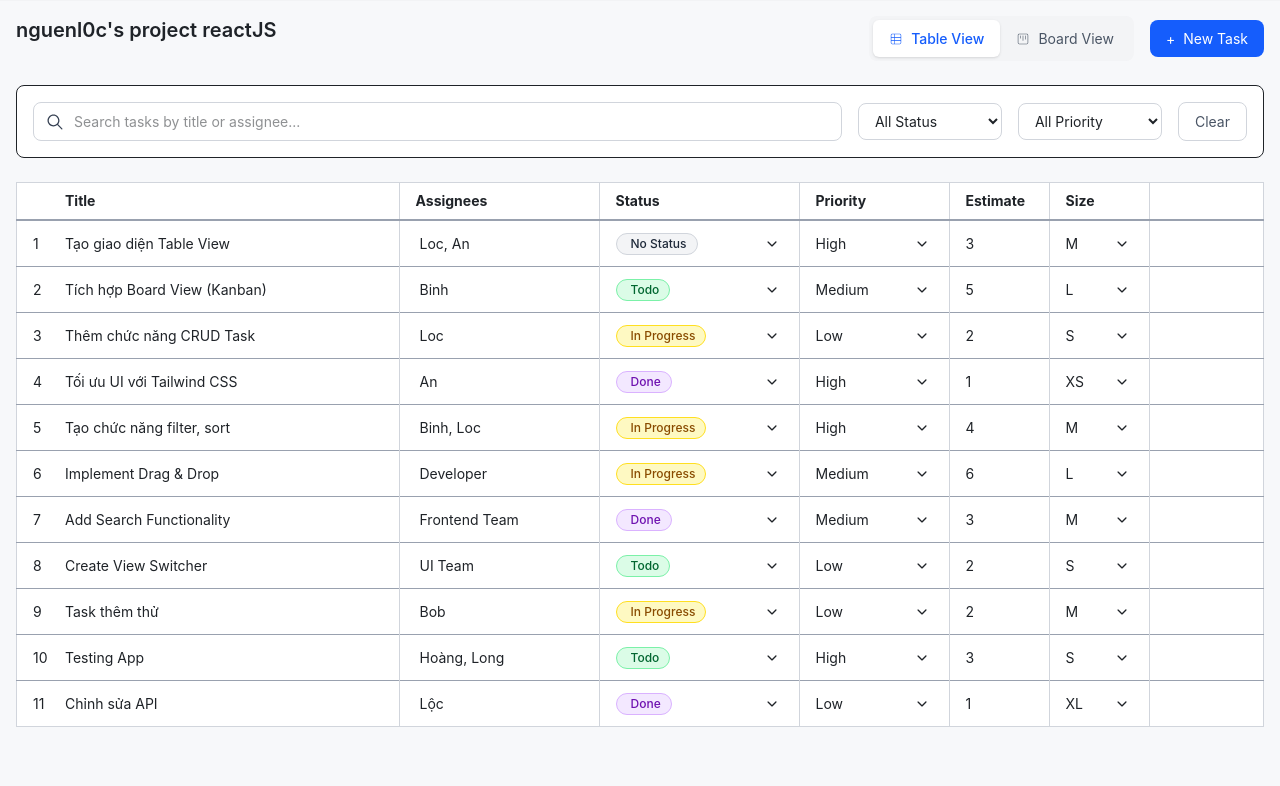
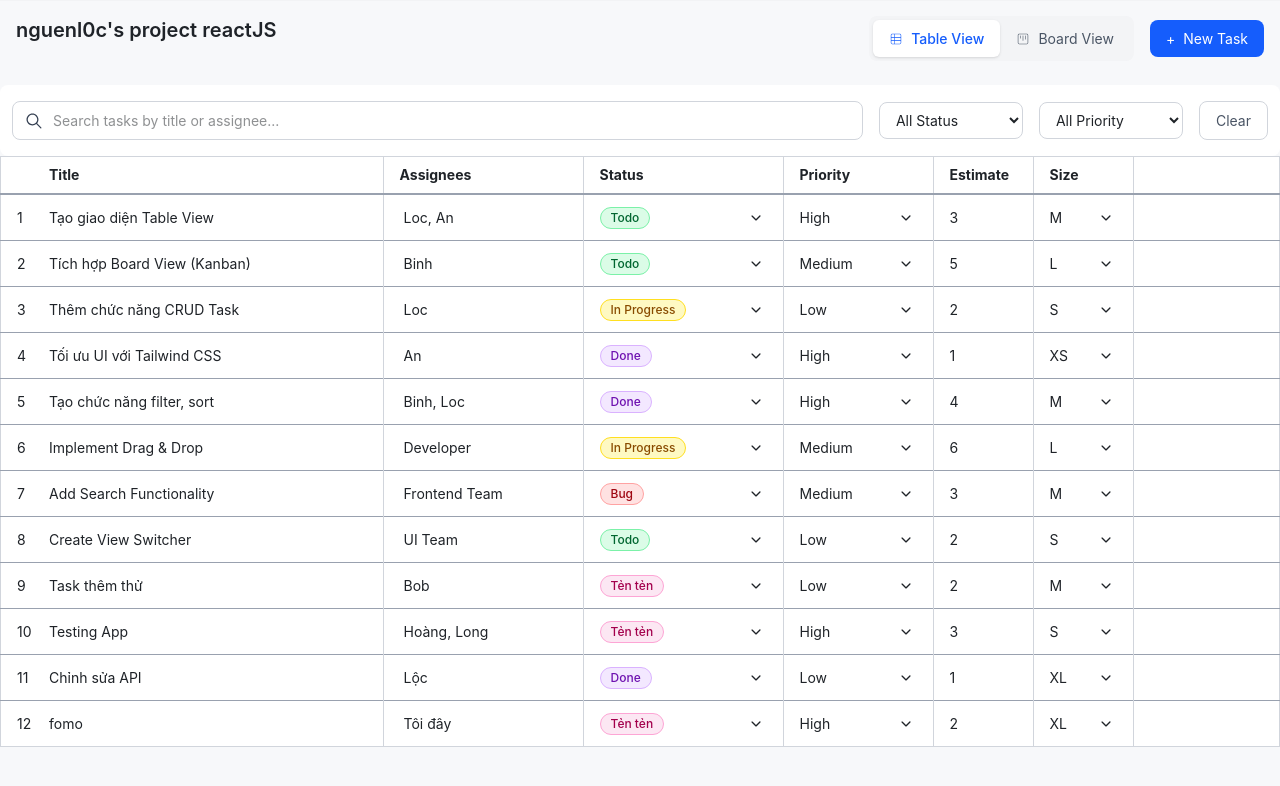
Before and after one commit to nguenl0c/nguenloc-github, a React (Vite) app: page / in a window 1280 px wide. Shown: the top 786 px of the page. Built offline with nearby package versions, Linux system fonts and the light colour scheme; data requests are answered from the project's data file.

Commit message:
Update task statuses, enhance status handling, and add color picker component

```diff
--- a/db.json
+++ b/db.json
@@ -7,7 +7,7 @@
         "Loc",
         "An"
       ],
-      "status": "Bug",
+      "status": "Todo",
       "priority": "High",
       "estimate": 3,
       "size": "M"
@@ -52,7 +52,7 @@
         "Binh",
         "Loc"
       ],
-      "status": "In Progress",
+      "status": "Done",
       "priority": "High",
       "estimate": 4,
       "size": "M"
@@ -74,7 +74,7 @@
       "assignees": [
         "Frontend Team"
       ],
-      "status": "Done",
+      "status": "Bug",
       "priority": "Medium",
       "estimate": 3,
       "size": "M"
@@ -97,7 +97,7 @@
       "assignees": [
         "Bob"
       ],
-      "status": "In Progress",
+      "status": "Tẻn tẻn",
       "priority": "Low",
       "estimate": 2,
       "size": "M"
@@ -110,7 +110,7 @@
         "Hoàng",
         "Long"
       ],
-      "status": "Todo",
+      "status": "Tẻn tẻn",
       "priority": "High",
       "estimate": 3,
       "size": "S"
@@ -126,24 +126,50 @@
       "priority": "Low",
       "estimate": 1,
       "size": "XL"
+    },
+    {
+      "id": "1751882581422",
+      "title": "fomo",
+      "description": "",
+      "assignees": [
+        "Tôi đây"
+      ],
+      "status": "Tẻn tẻn",
+      "priority": "High",
+      "estimate": 2,
+      "size": "XL"
     }
   ],
   "statuses": [
     {
-      "id": 1,
-      "name": "Todo"
+      "id": "1",
+      "name": "Todo",
+      "color": "green"
     },
     {
-      "id": 2,
-      "name": "In Progress"
+      "id": "2",
+      "name": "In Progress",
+      "color": "yellow"
     },
     {
-      "id": 3,
-      "name": "Done"
+      "id": "3",
+      "name": "Done",
+      "color": "purple"
     },
     {
       "id": "de1f",
-      "name": "Bug"
+      "name": "Bug",
+      "color": "red"
+    },
+    {
+      "id": "83dc",
+      "name": "Tẻn tẻn",
+      "color": "pink"
+    },
+    {
+      "id": "cd95",
+      "name": "cột mới",
+      "color": "blue"
     }
   ]
 }
--- /dev/null
+++ b/src/assets/colors.js
@@ -0,0 +1,16 @@
+export const STATUS_COLORS = [
+    { name: "gray", classes: "bg-gray-100 text-gray-800 border-gray-300" },
+    { name: "red", classes: "bg-red-100 text-red-800 border-red-300" },
+    { name: "yellow", classes: "bg-yellow-100 text-yellow-800 border-yellow-300" },
+    { name: "green", classes: "bg-green-100 text-green-800 border-green-300" },
+    { name: "blue", classes: "bg-blue-100 text-blue-800 border-blue-300" },
+    { name: "indigo", classes: "bg-indigo-100 text-indigo-800 border-indigo-300" },
+    { name: "purple", classes: "bg-purple-100 text-purple-800 border-purple-300" },
+    { name: "pink", classes: "bg-pink-100 text-pink-800 border-pink-300" },
+];
+
+export const getColorClasses = (colorName) => {
+    const color = STATUS_COLORS.find(c => c.name === colorName);
+    // Nếu không tìm thấy màu, trả về màu xám mặc định
+    return color ? color.classes : 'bg-gray-100 text-gray-800 border-gray-300';
+};
--- /dev/null
+++ b/src/components/ColorPicker.jsx
@@ -0,0 +1,26 @@
+import React from "react";
+
+export default function ColorPicker({
+    colors = [],
+    selectedColor,
+    onSelectColor,
+}) {
+    return (
+        <div className="flex flex-wrap gap-2">
+            {Array.isArray(colors) &&
+                colors.map((color) => (
+                    <button
+                        key={color.name}
+                        type="button"
+                        onClick={() => onSelectColor(color.name)}
+                        className={`w-6 h-6 rounded-full transition-transform duration-150 ${color.classes.split(" ")[0]
+                            } ${selectedColor === color.name
+                                ? "ring-2 ring-offset-1 ring-blue-500 transform scale-110"
+                                : "hover:scale-110"
+                            }`}
+                        aria-label={`Select color ${color.name}`}
+                    />
+                ))}
+        </div>
+    );
+}
--- /dev/null
+++ b/src/components/StatusBadge.jsx
@@ -0,0 +1,33 @@
+// src/components/StatusBadge.jsx
+import React from "react";
+// Giả định bạn đã có file này từ các bước trước
+import { getColorClasses } from "../assets/colors";
+
+/**
+ * Component hiển thị một "huy hiệu" trạng thái với màu sắc động.
+ * @param {object} statusObject - Object chứa thông tin của status, vd: { name: 'Todo', color: 'green' }
+ */
+export default function StatusBadge({ statusObject }) {
+    // Nếu không tìm thấy thông tin status, hiển thị một badge mặc định
+    if (!statusObject || !statusObject.name) {
+        const defaultColorClasses = getColorClasses("gray"); // Lấy màu xám mặc định
+        return (
+            <span
+                className={`inline-flex items-center px-2.5 py-0.5 rounded-full text-xs font-medium border ${defaultColorClasses}`}
+            >
+                No Status
+            </span>
+        );
+    }
+
+    // Lấy các class màu sắc dựa trên tên màu được lưu trong status object
+    const colorClasses = getColorClasses(statusObject.color);
+
+    return (
+        <span
+            className={`inline-flex items-center px-2.5 py-0.5 rounded-full text-xs font-medium border ${colorClasses}`}
+        >
+            {statusObject.name}
+        </span>
+    );
+}
--- a/src/components/StatusColumn.jsx
+++ b/src/components/StatusColumn.jsx
@@ -1,17 +1,20 @@
-// StatusColumn.jsx
+// src/components/StatusColumn.jsx
 import React, { useState } from "react";
 import { FiClipboard } from "react-icons/fi";
-import TaskCard from "./TaskCard"; // Import TaskCard vừa tạo
+import TaskCard from "./TaskCard";
+import { getColorClasses } from "../assets/colors";
 
 export default function StatusColumn({
-  title,
+  statusObject, // Nhận cả object status
   tasks,
-  status = "No Status",
   onUpdateTask,
   onDeleteTask,
   onAddTask,
 }) {
   const [isDragOver, setIsDragOver] = useState(false);
+
+  // Lấy tên status từ object để xử lý logic
+  const statusName = statusObject ? statusObject.name : "No Status";
 
   const handleDragOver = (e) => {
     e.preventDefault();
@@ -25,40 +28,34 @@ export default function StatusColumn({
   const handleDrop = (e) => {
     e.preventDefault();
     setIsDragOver(false);
-    const taskId = parseInt(e.dataTransfer.getData("text/plain"));
-    onUpdateTask(taskId, { status });
+    const taskId = e.dataTransfer.getData("text/plain");
+    // Khi thả task, cập nhật status bằng statusName (chuỗi)
+    onUpdateTask(taskId, { status: statusName });
   };
 
-  const getHeaderColor = () => {
-    switch (status) {
-      case "Todo":
-        return "text-gray-700";
-      case "In Progress":
-        return "text-yellow-700";
-      case "Done":
-        return "text-green-700";
-      default:
-        return "text-gray-700";
-    }
-  };
+  // Lấy class màu từ object, nếu không có thì dùng màu xám
+  const headerColorClasses = statusObject
+    ? getColorClasses(statusObject.color)
+    : getColorClasses("gray");
 
   return (
     <div
-      className={`min-h-96 min-w-80 bg-[#f7f8fa] rounded-lg border-1 border-gray-300 transition-all duration-200 ${isDragOver ? "border-blue-400 bg-blue-50" : ""}`}
+      className={`w-80 h-auto bg-[#f7f8fa] rounded-lg border border-gray-300 flex flex-col flex-shrink-0 transition-all duration-200  ${isDragOver ? "border-blue-500 bg-blue-50" : ""}`}
       onDragOver={handleDragOver}
       onDragLeave={handleDragLeave}
       onDrop={handleDrop}
     >
-      <div className={`p-4 border-b ${getHeaderColor()}`}>
-        <h3 className="font-semibold text-lg flex items-center justify-start gap-2">
-          {title}
-          <span className="text-sm font-normal bg-white px-1 rounded-full">
+      {/* Áp dụng màu sắc động cho viền trên của header */}
+      <div className={`p-4 border-b-4 ${headerColorClasses.split(" ")[2]}`}>
+        <h3 className="font-semibold text-lg flex items-center justify-start gap-2 text-gray-800">
+          {statusName}
+          <span className="text-sm font-normal bg-gray-200 px-2 py-0.5 rounded-full">
             {tasks.length}
           </span>
         </h3>
       </div>
 
-      <div className="p-4">
+      <div className="p-2 flex-1 overflow-y-auto">
         {tasks.map((task) => (
           <TaskCard
             key={task.id}
@@ -68,15 +65,14 @@ export default function StatusColumn({
           />
         ))}
         {tasks.length === 0 && (
-          <div className="text-center py-8 text-gray-400">
+          <div className="text-center py-16 text-gray-400">
             <FiClipboard className="inline-block text-4xl mb-2" />
             <p>No tasks yet</p>
-            <p className="text-xs">Drag tasks here</p>
           </div>
         )}
         <button
-          onClick={() => onAddTask && onAddTask(status)}
-          className="w-full mt-3 p-3 border-2 border-dashed border-gray-300 rounded-lg text-gray-500 hover:border-blue-400 hover:text-blue-500 hover:bg-blue-50 transition-all duration-200 flex items-center justify-center gap-2"
+          onClick={() => onAddTask && onAddTask(statusName)}
+          className="w-full mt-3 p-2 border-2 border-dashed border-gray-300 rounded-lg text-gray-500 hover:border-blue-400 hover:text-blue-500 transition-all flex items-center justify-center gap-2"
         >
           <span className="text-lg">+</span>
           <span className="text-sm font-medium">Add Task</span>
--- a/src/components/TaskBoard.jsx
+++ b/src/components/TaskBoard.jsx
@@ -1,17 +1,20 @@
 // TaskBoard.jsx
 import React, { useState } from "react";
 import StatusColumn from "./StatusColumn";
-import { FiPlus } from "react-icons/fi"; // Thêm icon cho nút Add Column
+import { FiPlus } from "react-icons/fi";
+import { STATUS_COLORS } from "../assets/colors"; // Import colors from assets
+import ColorPicker from "./ColorPicker";
 
 // Component mới để thêm cột
 const AddColumn = ({ onAddStatus }) => {
     const [isEditing, setIsEditing] = useState(false);
     const [columnName, setColumnName] = useState("");
+    const [selectedColor, setSelectedColor] = useState(STATUS_COLORS[0].name);
 
     const handleSubmit = (e) => {
         e.preventDefault();
         if (columnName.trim()) {
-            onAddStatus(columnName.trim());
+            onAddStatus(columnName.trim(), selectedColor);
             setColumnName("");
             setIsEditing(false);
         }
@@ -29,7 +32,7 @@ const AddColumn = ({ onAddStatus }) => {
     }
 
     return (
-        <div className="w-95 bg-[#f7f8fa] rounded-lg p-4 border-1 border-gray-400">
+        <div className="w-95 h-30 bg-[#f7f8fa] rounded-lg p-4 border-1 border-gray-400">
             <form onSubmit={handleSubmit}>
                 <input
                     autoFocus
@@ -37,8 +40,15 @@ const AddColumn = ({ onAddStatus }) => {
                     value={columnName}
                     onChange={(e) => setColumnName(e.target.value)}
                     placeholder="Enter column name..."
-                    className="w-full p-2 border rounded-md"
+                    className="w-full p-2 border rounded-md mb-2"
                 />
+
+                <ColorPicker
+                    colors={STATUS_COLORS}
+                    selectedColor={selectedColor}
+                    onSelectColor={setSelectedColor}
+                />
+
                 <div className="flex gap-2 mt-2">
                     <button
                         type="submit"
@@ -62,34 +72,30 @@ const AddColumn = ({ onAddStatus }) => {
 // Component TaskBoard chính được cập nhật
 export default function TaskBoard({
     tasks = [],
-    statuses = [], // 1. NHẬN `statuses` LÀM PROP
+    statuses = [],
     onUpdateTask,
     onDeleteTask,
     onAddTask,
-    onAddStatus, // 2. NHẬN HÀM `onAddStatus` LÀM PROP
+    onAddStatus,
 }) {
-    const getTasksByStatus = (status) => {
-        return tasks.filter((task) => task.status === status);
+    const getTasksByStatus = (statusName) => {
+        return tasks.filter((task) => task.status === statusName);
     };
 
-    // 3. BỎ HOÀN TOÀN MẢNG `columns` CỐ ĐỊNH
-
     return (
-        <div className="bg-white rounded-lg p-6">
-            <div className="flex gap-2 min-h-32">
-                {/* 4. DÙNG `statuses.map` ĐỂ RENDER CÁC CỘT ĐỘNG */}
-                {statuses.map((status) => (
+        <div className="bg-white p-4 h-full flex flex-col">
+            <div className="flex gap-2 h-100vh overflow-x-auto">
+                {/*DÙNG `statuses.map` ĐỂ RENDER CÁC CỘT ĐỘNG */}
+                {statuses.map((statusObj) => (
                     <StatusColumn
-                        key={status}
-                        title={status}
-                        status={status}
-                        tasks={getTasksByStatus(status)}
+                        key={statusObj.name}
+                        statusObject={statusObj}
+                        tasks={getTasksByStatus(statusObj.name)}
                         onUpdateTask={onUpdateTask}
                         onDeleteTask={onDeleteTask}
                         onAddTask={onAddTask}
                     />
                 ))}
-                {/* 5. Thêm component cho phép tạo cột mới */}
                 <AddColumn onAddStatus={onAddStatus} />
             </div>
         </div>
--- a/src/components/TaskFilters.jsx
+++ b/src/components/TaskFilters.jsx
@@ -38,7 +38,7 @@ export default function TaskFilters({
   };
 
   return (
-    <div className="bg-white rounded-lg border p-4 mb-6">
+    <div className="bg-white rounded-lg px-3 py-4">
       <div className="flex flex-col md:flex-row gap-4 items-start md:items-center">
         {/* Search Input */}
         <div className="flex-1">
--- a/src/components/TaskTable.jsx
+++ b/src/components/TaskTable.jsx
@@ -1,49 +1,14 @@
 import React, { useState, useRef } from 'react';
 import Dropdown from './Dropdown.jsx';
+import StatusBadge from './StatusBadge.jsx';
 
-// Component StatusBadge với màu sắc và icon
-function StatusBadge({ status }) {
-  const getStatusConfig = status => {
-    switch (status) {
-      case 'Todo':
-        return {
-          color: 'bg-green-100 text-green-800 border-green-300',
-          label: 'Todo',
-        };
-      case 'In Progress':
-        return {
-          color: 'bg-yellow-100 text-yellow-800 border-yellow-300',
-          label: 'In Progress',
-        };
-      case 'Done':
-        return {
-          color: 'bg-purple-100 text-purple-800 border-purple-300',
-          label: 'Done',
-        };
-      default:
-        return {
-          color: 'bg-gray-100 text-gray-800 border-gray-300',
-          label: 'No Status',
-        };
-    }
-  };
-
-  const config = getStatusConfig(status);
-
-  return (
-    <span
-      className={`inline-flex items-center px-2.5 py-0.5 rounded-full text-xs font-medium border ${config.color}`}
-    >
-      <span className='mr-1 text-sm'>{config.icon}</span>
-      {config.label}
-    </span>
-  );
-}
 
 const PRIORITY_OPTIONS = ['Low', 'Medium', 'High'];
 const SIZE_OPTIONS = ['XS', 'S', 'M', 'L', 'XL'];
 
 export default function TaskTable({ tasks = [], statuses = [], onDeleteTask, onUpdateTask }) {
+
+  console.log("TaskTable props:", { tasks, statuses });
   // State để lưu trữ width của các cột
   const [columnWidths, setColumnWidths] = useState({
     index: 32,
@@ -278,7 +243,11 @@ export default function TaskTable({ tasks = [], statuses = [], onDeleteTask, onU
 
 
         <tbody>
-          {tasks.map((task, idx) => (
+          {tasks.map((task, idx) => {
+            const taskStatusObject = statuses.find(
+              (s) => s.name === task.status
+            );
+            return (
             <tr key={task.id} className="border-t border-gray-400 ">
               <td className="px-4 py-2 border-gray-300 text-right">
                 {idx + 1}
@@ -295,11 +264,12 @@ export default function TaskTable({ tasks = [], statuses = [], onDeleteTask, onU
               >
                 {renderEditableCell(task, "assignees")}
               </td>{" "}
+
               <td className="px-4 py-2 border-r border-gray-300">
                 <div className="flex items-center justify-between">
-                  <StatusBadge status={task.status} />
+                  <StatusBadge statusObject={taskStatusObject} />
                   <Dropdown
-                    options={statuses}
+                    options={statuses.map(s => s.name)}
                     onValueChange={(newValue) =>
                       handleTaskUpdate(task.id, "status", newValue)
                     }
@@ -333,7 +303,8 @@ export default function TaskTable({ tasks = [], statuses = [], onDeleteTask, onU
               </td>
               <td className="px-4 py-2"></td>
             </tr>
-          ))}
+            );
+          })}
         </tbody>
       </table>
     </div>
--- a/src/hooks/useTasksOptimized.js
+++ b/src/hooks/useTasksOptimized.js
@@ -1,7 +1,7 @@
 import { useState, useEffect, useMemo, useCallback } from "react";
 // import { tasks as initialTasks } from '../data/tasks.js';
 
-const API_URL = "http://localhost:3004/tasks";
+const API_URL = "http://localhost:3004";
 
 // Giả sử bạn cũng có thể lưu và tải statuses từ API trong tương lai
 // const STATUS_API_URL = "http://localhost:3004/statuses";
@@ -32,7 +32,7 @@ export function useTasks() {
         const statusData = await statusResponse.json();
 
         setTasks(taskData);
-        setStatuses(statusData.map(status => status.name));
+        setStatuses(statusData);
 
       } catch (err) {
         console.error("Lỗi khi lấy dữ liệu:", err);
@@ -45,7 +45,7 @@ export function useTasks() {
   }, []);
 
   const addStatus = useCallback(
-    async (newStatusName) => {
+    async (newStatusName, colorName) => {
       if (!newStatusName || statuses.includes(newStatusName)) {
         alert(`Status "${newStatusName}" đã tồn tại hoặc không hợp lệ.`);
         return;
@@ -53,7 +53,7 @@ export function useTasks() {
 
       try {
         // Dữ liệu để gửi lên server
-        const newStatusObject = { name: newStatusName };
+        const newStatusObject = { name: newStatusName, color: colorName };
 
         const response = await fetch("http://localhost:3004/statuses", {
           method: "POST",
--- a/src/pages/Home.jsx
+++ b/src/pages/Home.jsx
@@ -53,9 +53,9 @@ export function Home() {
   };
 
   return (
-    <div className='p-4 mx-auto'>
+    <div className='mx-auto'>
       {/* Header Section */}
-      <div className='flex flex-col md:flex-row justify-between items-start md:items-center gap-4 mb-6'>
+      <div className='flex flex-col px-4 pt-4 md:flex-row justify-between items-start md:items-center gap-4 mb-6'>
         <div>
           <h1 className='text-xl font-extraboldd text-gray-900'>nguenl0c's project reactJS</h1>
         </div>
```
